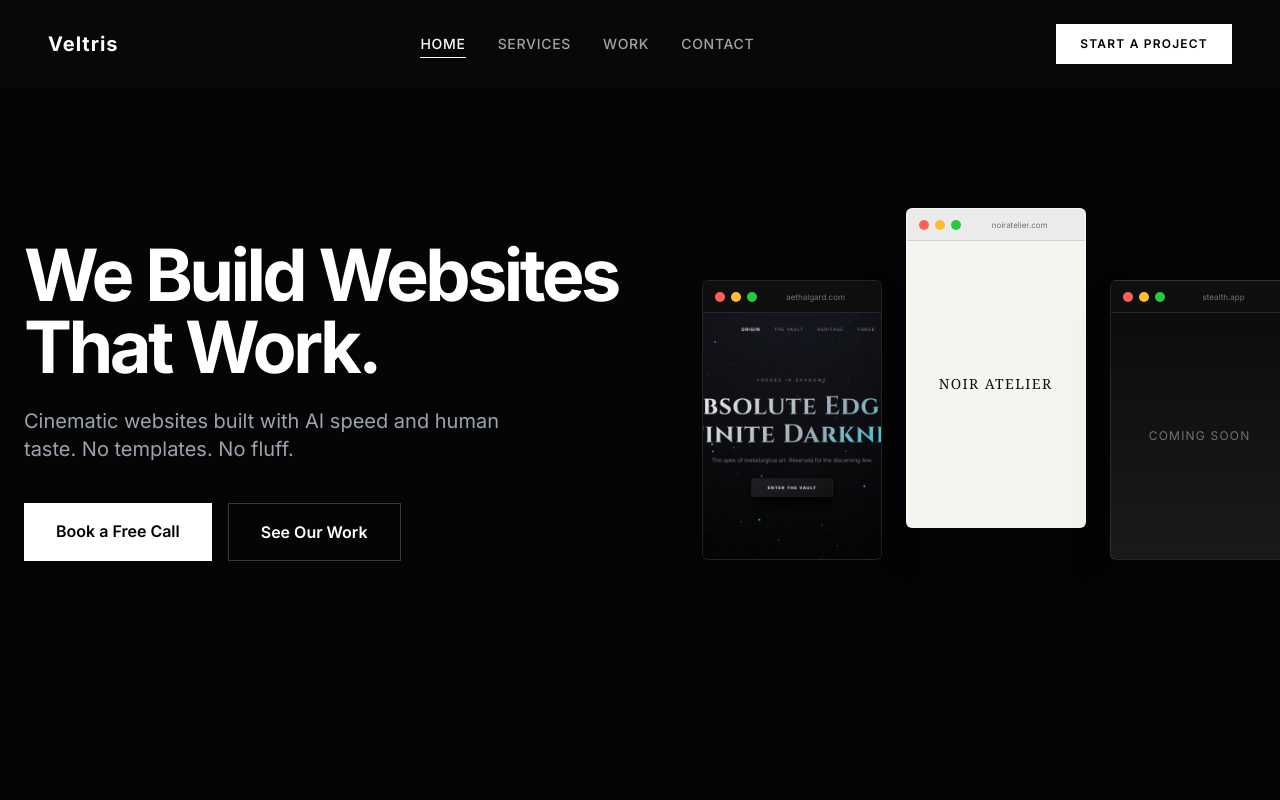
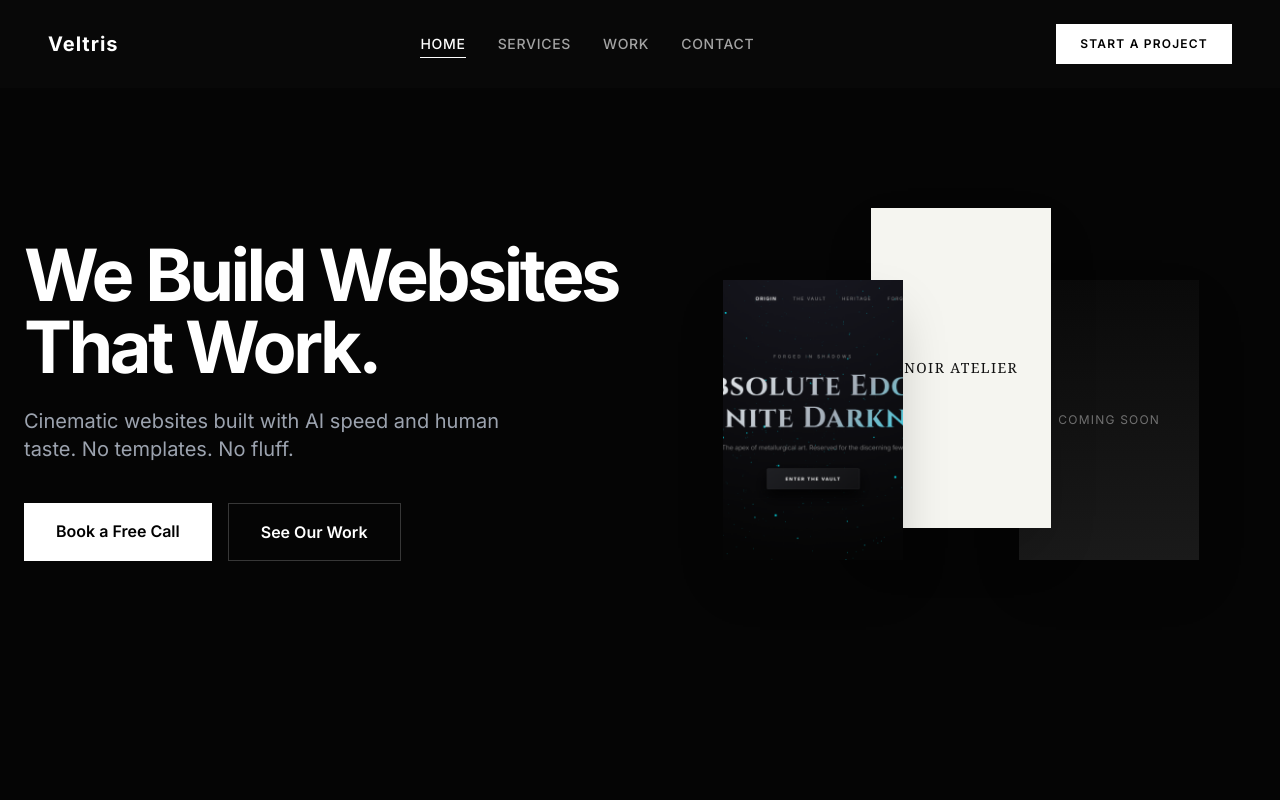
Before and after one commit to mohammadfarooqi140-ux/veltris-site, a Next.js app: page / in a window 1280 px wide. Shown: the top 800 px of the page. Built offline with nearby package versions, Linux system fonts and the light colour scheme; a web font is replaced by a local one.

Commit message:
fix: remove hero monument chrome, add background to why veltris

```diff
--- a/app/page.tsx
+++ b/app/page.tsx
@@ -196,10 +196,10 @@ export default function Home() {
               variants={monumentContainerVariants}
               initial="hidden"
               animate="visible"
-              className="flex flex-row overflow-x-auto snap-x snap-mandatory md:overflow-visible items-end gap-6 pb-8 md:pb-0 w-[100vw] -ml-6 px-6 md:w-auto md:ml-0 md:px-0 scrollbar-hide"
+              className="flex flex-row overflow-x-auto snap-x snap-mandatory md:overflow-visible items-end -space-x-8 pb-8 md:pb-0 w-[100vw] -ml-6 px-6 md:w-auto md:ml-0 md:px-0 scrollbar-hide"
             >
               {/* Monument 1 */}
-              <div className="relative group">
+              <div className="relative group z-30">
                 {!shouldReduceMotion && (
                   <motion.div
                     style={{ opacity: label1Opacity, y: label1Y }}
@@ -208,14 +208,7 @@ export default function Home() {
                     Aethalgard — E-Commerce
                   </motion.div>
                 )}
-                <motion.div variants={monumentVariants} className="snap-center shrink-0 w-[180px] h-[280px] rounded-md border border-white/10 bg-[#0a0a0a] shadow-2xl flex flex-col overflow-hidden relative">
-                  {/* Browser Chrome */}
-                  <div className="h-8 border-b border-white/10 flex items-center px-3 gap-1.5 shrink-0 bg-[#0f0f0f]">
-                    <div className="w-2.5 h-2.5 rounded-full bg-[#ff5f56]"></div>
-                    <div className="w-2.5 h-2.5 rounded-full bg-[#ffbd2e]"></div>
-                    <div className="w-2.5 h-2.5 rounded-full bg-[#27c93f]"></div>
-                    <div className="mx-auto text-[8px] text-gray-500 truncate px-2">aethalgard.com</div>
-                  </div>
+                <motion.div variants={monumentVariants} className="snap-center shrink-0 w-[180px] h-[280px] bg-[#0a0a0a] shadow-2xl flex flex-col overflow-hidden relative">
                   <div className="flex-1 overflow-hidden relative">
                     <img src="/aethelgard-preview.png" alt="Aethalgard" className="w-full h-full object-cover object-top" />
                   </div>
@@ -223,7 +216,7 @@ export default function Home() {
               </div>
 
               {/* Monument 2 */}
-              <div className="relative group md:-translate-y-8">
+              <div className="relative group md:-translate-y-8 z-20">
                 {!shouldReduceMotion && (
                   <motion.div
                     style={{ opacity: label2Opacity, y: label2Y }}
@@ -232,14 +225,7 @@ export default function Home() {
                     Noir Atelier — Fashion
                   </motion.div>
                 )}
-                <motion.div variants={monumentVariants} className="snap-center shrink-0 w-[180px] h-[320px] rounded-md border border-white/10 bg-[#f5f5f0] shadow-2xl flex flex-col overflow-hidden relative">
-                  {/* Browser Chrome */}
-                  <div className="h-8 border-b border-black/10 flex items-center px-3 gap-1.5 shrink-0 bg-[#ebebeb]">
-                    <div className="w-2.5 h-2.5 rounded-full bg-[#ff5f56]"></div>
-                    <div className="w-2.5 h-2.5 rounded-full bg-[#ffbd2e]"></div>
-                    <div className="w-2.5 h-2.5 rounded-full bg-[#27c93f]"></div>
-                    <div className="mx-auto text-[8px] text-gray-500 truncate px-2">noiratelier.com</div>
-                  </div>
+                <motion.div variants={monumentVariants} className="snap-center shrink-0 w-[180px] h-[320px] bg-[#f5f5f0] shadow-2xl flex flex-col overflow-hidden relative">
                   <div className="flex-1 flex items-center justify-center">
                     <span className="font-playfair text-[#111] text-sm tracking-widest font-serif">NOIR ATELIER</span>
                   </div>
@@ -247,7 +233,7 @@ export default function Home() {
               </div>
 
               {/* Monument 3 */}
-              <div className="relative group">
+              <div className="relative group z-10">
                 {!shouldReduceMotion && (
                   <motion.div
                     style={{ opacity: label3Opacity, y: label3Y }}
@@ -256,14 +242,7 @@ export default function Home() {
                     Coming Soon
                   </motion.div>
                 )}
-                <motion.div variants={monumentVariants} className="snap-center shrink-0 w-[180px] h-[280px] rounded-md border border-white/10 shadow-2xl flex flex-col overflow-hidden relative bg-gradient-to-b from-[#0a0a0a] to-[#1a1a1a]">
-                  {/* Browser Chrome */}
-                  <div className="h-8 border-b border-white/10 flex items-center px-3 gap-1.5 shrink-0 bg-[#0f0f0f]">
-                    <div className="w-2.5 h-2.5 rounded-full bg-[#ff5f56]"></div>
-                    <div className="w-2.5 h-2.5 rounded-full bg-[#ffbd2e]"></div>
-                    <div className="w-2.5 h-2.5 rounded-full bg-[#27c93f]"></div>
-                    <div className="mx-auto text-[8px] text-gray-500 truncate px-2">stealth.app</div>
-                  </div>
+                <motion.div variants={monumentVariants} className="snap-center shrink-0 w-[180px] h-[280px] shadow-2xl flex flex-col overflow-hidden relative bg-gradient-to-b from-[#0a0a0a] to-[#1a1a1a]">
                   <div className="flex-1 flex items-center justify-center">
                     <span className="text-xs text-white/40 tracking-widest">COMING SOON</span>
                   </div>
@@ -312,7 +291,16 @@ export default function Home() {
 
       {/* Section - Why Veltris? */}
       <section className="py-24 md:py-32 px-6 md:px-12 max-w-7xl mx-auto border-t border-[#1a1a1a]">
-        <div className="bg-[#0d0d0d] border border-white/15 shadow-[inset_0_0_30px_rgba(255,255,255,0.03)] p-8 md:p-12 rounded-none max-w-4xl mx-auto">
+        <div className="relative bg-[#0d0d0d] border border-white/15 shadow-[inset_0_0_30px_rgba(255,255,255,0.03)] p-8 md:p-12 rounded-none max-w-4xl mx-auto overflow-hidden">
+          {/* Background Image */}
+          <div
+            className="absolute inset-0 z-0 bg-cover bg-center opacity-[0.12]"
+            style={{ backgroundImage: 'url("/why-veltris-bg.png")' }}
+          />
+          {/* Dark Overlay */}
+          <div className="absolute inset-0 bg-black/80 z-0" />
+
+          <div className="relative z-10">
             <span className="text-[10px] font-semibold text-[#555] tracking-widest uppercase mb-4 block">
               Why Veltris?
             </span>
@@ -323,6 +311,7 @@ export default function Home() {
             <p className="text-[#888] text-base md:text-xl leading-relaxed font-light">
               One operator with obsessive taste, using the best AI tools to build faster without sacrificing craft. If you want a site that actually feels like your brand, not a SaaS clone, we should talk.
             </p>
+          </div>
         </div>
       </section>
 
```
Lines whose indentation alone changed are shown as unchanged.
